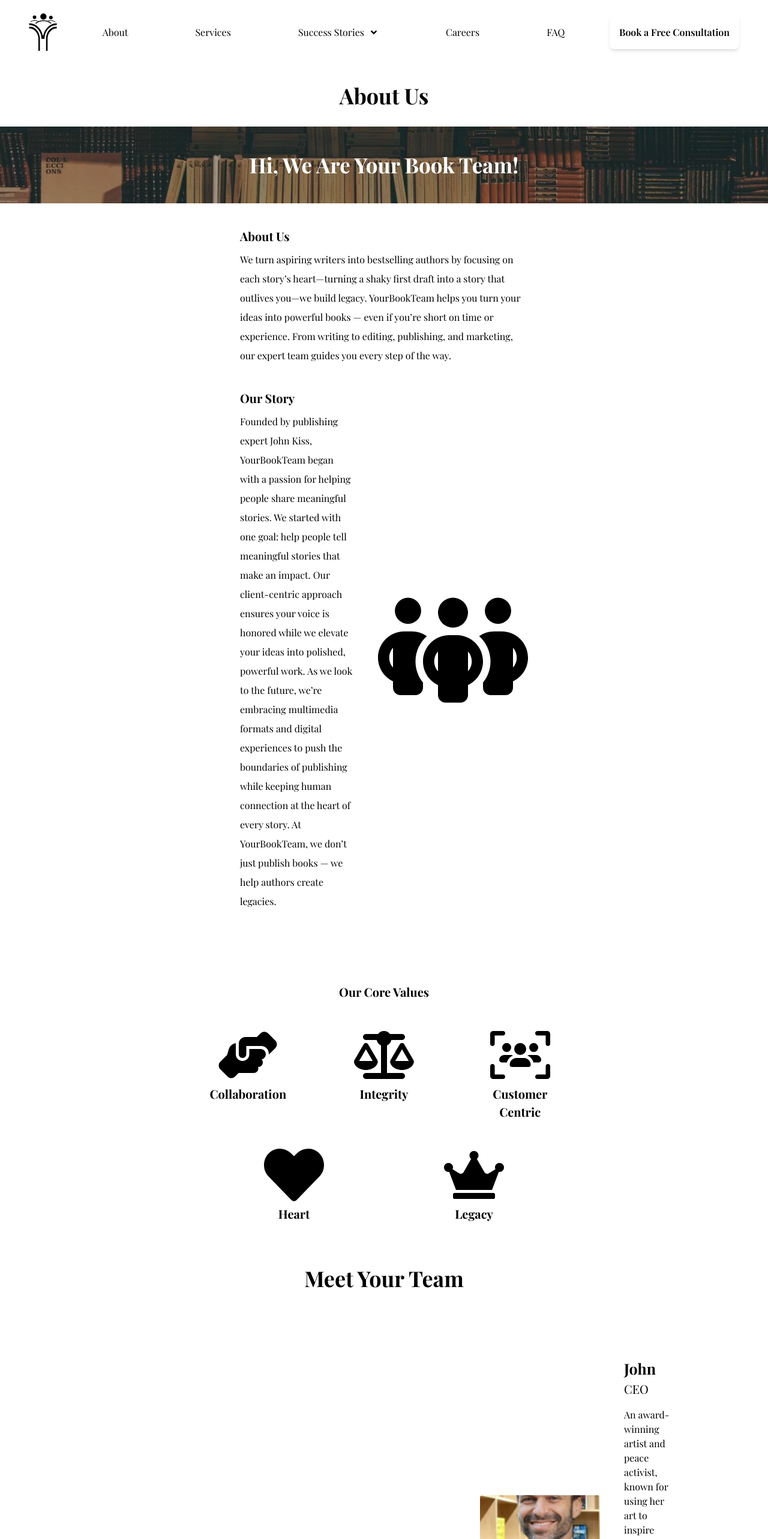
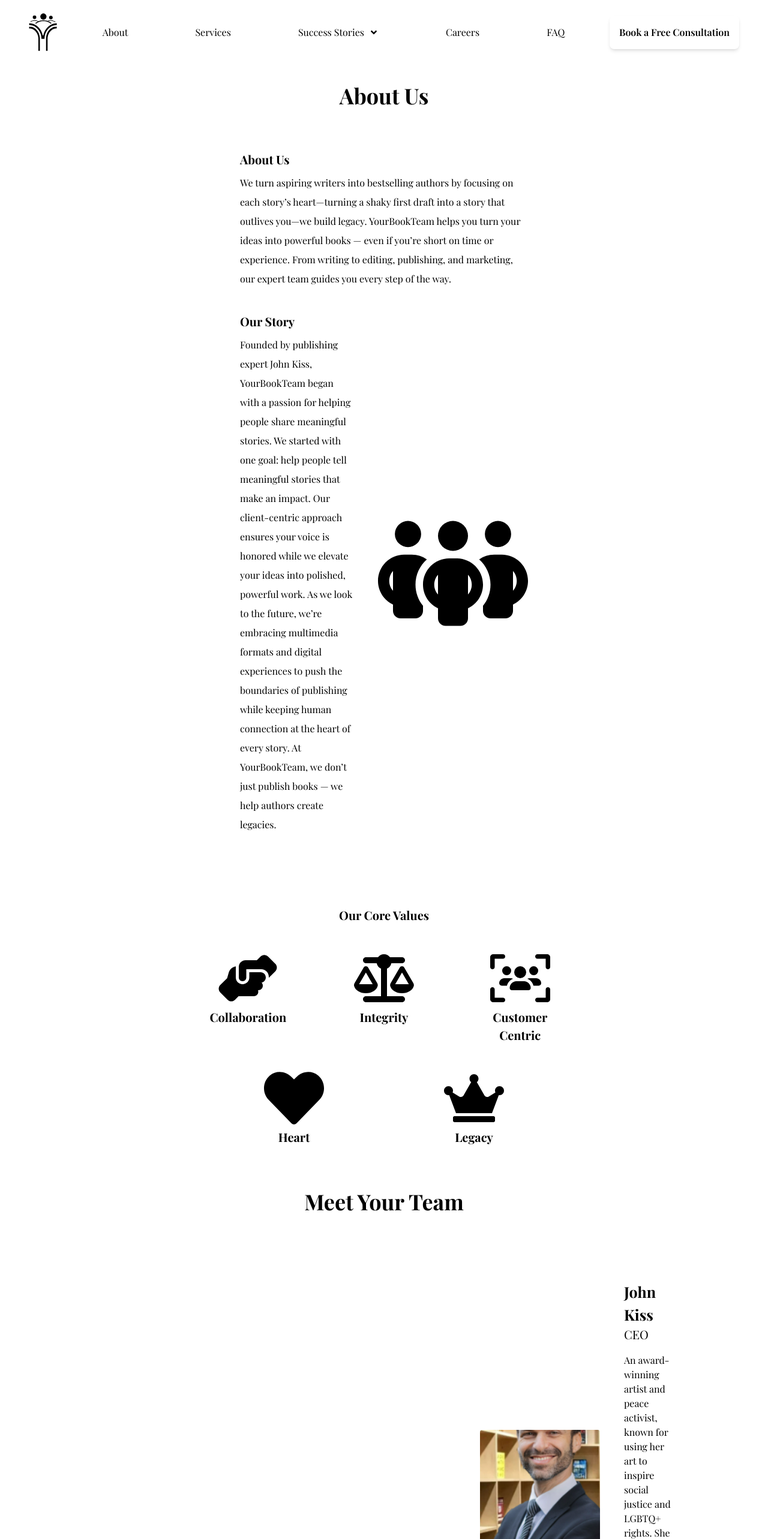
Before and after one commit to YourBookTeam/YBT_Website, a React (Vite) app in the folder ybt_website/: page /YBT_Website/about in a window 1280 px wide. Shown: the top 2566 px of the page at 60% size. Built offline with nearby package versions, Linux system fonts and the light colour scheme; a web font is replaced by a local one.

Commit message:
remove intro banner and remove incorrect team members

```diff
--- a/ybt_website/src/components/about_us/IntroBanner.jsx
+++ /dev/null
@@ -1,14 +0,0 @@
-import backgroundImg from '../../assets/books_about_us.jpg';
-
-function IntroBanner() {
-  return (
-    <div className="relative h-32 w-full flex justify-center items-center">
-        <div className="absolute inset-0 bg-cover bg-center filter contrast-75"style={{ backgroundImage: `url(${backgroundImg})` }}></div>
-        <div className="absolute inset-0 bg-black/30"></div>
-        <div className="relative z-10 text-white text-[35px] font-bold">
-            Hi, We Are Your Book Team!
-        </div>
-    </div>
-  );
-}
-export default IntroBanner;
--- a/ybt_website/src/data/team.js
+++ b/ybt_website/src/data/team.js
@@ -1,14 +1,11 @@
 import headshot_john from '../assets/headshots/headshot_john.png';
-import headshot_betty from '../assets/headshots/headshot_betty.png';
-import headshot_issac from '../assets/headshots/headshot_issac.png';
 import headshot_nermina from '../assets/headshots/headshot_nermina.png';
 import headshot_arfin from '../assets/headshots/headshot_arfin.png';
-import headshot_brian from '../assets/headshots/headshot_brian.png';
 
 export const team = [
   {
     id: 1,
-    name: "John",
+    name: "John Kiss",
     title: "CEO",
     quote: "An award-winning artist and peace activist, known for using her art to inspire social justice and LGBTQ+ rights. She is a grandchild of Jewish Holocaust survivors and draws inspiration from stories of survival and hope.",
     headshot: headshot_john,
@@ -18,51 +15,51 @@ export const team = [
 
   {
     id: 2,
-    name: "Betty",
-    title: "CEO",
-    quote: "With over 25 years in the publishing industry, Betty has a passion for discovering new voices and supporting both established and emerging authors. Betty is committed to shaping the future of publishing through a blend of tradition, creativity, and forward-thinking.",
-    headshot: headshot_betty,
+    name: "Nermina",
+    title: "CPO",
+    quote: "",
+    headshot: headshot_nermina,
 
     status: "main_display",
   },
 
   {
     id: 3,
-    name: "Issac",
-    title: "CFO",
-    quote: "With a strong background in finance and over 30 years of experience in the publishing industry, Isaac plays a pivotal role in driving the company’s growth and ensuring financial stability. Isaac’s expertise helps guide the company toward continued success in a rapidly evolving market.",
-    headshot: headshot_issac,
+    name: "Arfin",
+    title: "CGO",
+    quote: "",
+    headshot: headshot_arfin,
 
     status: "main_display",
   },
 
   {
     id: 4,
-    name: "Nermina",
-    title: "CPO",
+    name: "Stacy",
+    title: "COO",
     quote: "",
-    headshot: headshot_nermina,
+    headshot: "",
 
-    status: "carousel_display",
+    status: "main_display",
   },
 
   {
     id: 5,
-    name: "Arfin",
-    title: "CGO",
+    name: "Saige",
+    title: "CMO",
     quote: "",
-    headshot: headshot_arfin,
+    headshot: "",
 
-    status: "carousel_display",
+    status: "main_display",
   },
 
   {
     id: 6,
-    name: "brian",
-    title: "CTO",
+    name: "Mark",
+    title: "CDO",
     quote: "",
-    headshot: headshot_brian,
+    headshot: "",
 
-    status: "carousel_display",
+    status: "main_display",
   },
 ]
--- a/ybt_website/src/pages/About.jsx
+++ b/ybt_website/src/pages/About.jsx
@@ -1,5 +1,4 @@
 import TitleBanner from "../components/TitleBanner";
-import IntroBanner from "../components/about_us/IntroBanner";
 import Story from "../components/about_us/Story";
 import Values from "../components/about_us/Values";
 import MeetYourTeam from "../components/about_us/MeetYourTeam";
@@ -8,12 +7,10 @@ import { team } from "../data/team.js";
 
 function About() {
   const main_team = team.filter((person)=> person.status == "main_display");
-  const carousel_team = team.filter((person) => person.status == "carousel.display");
 
   return (
     <div>
       <TitleBanner>About Us</TitleBanner>
-      <IntroBanner/>
 
       <div className="md:px-10 lg:px-30 xl:px-100 py-10 flex flex-col gap-10">
           <Story/>
```
